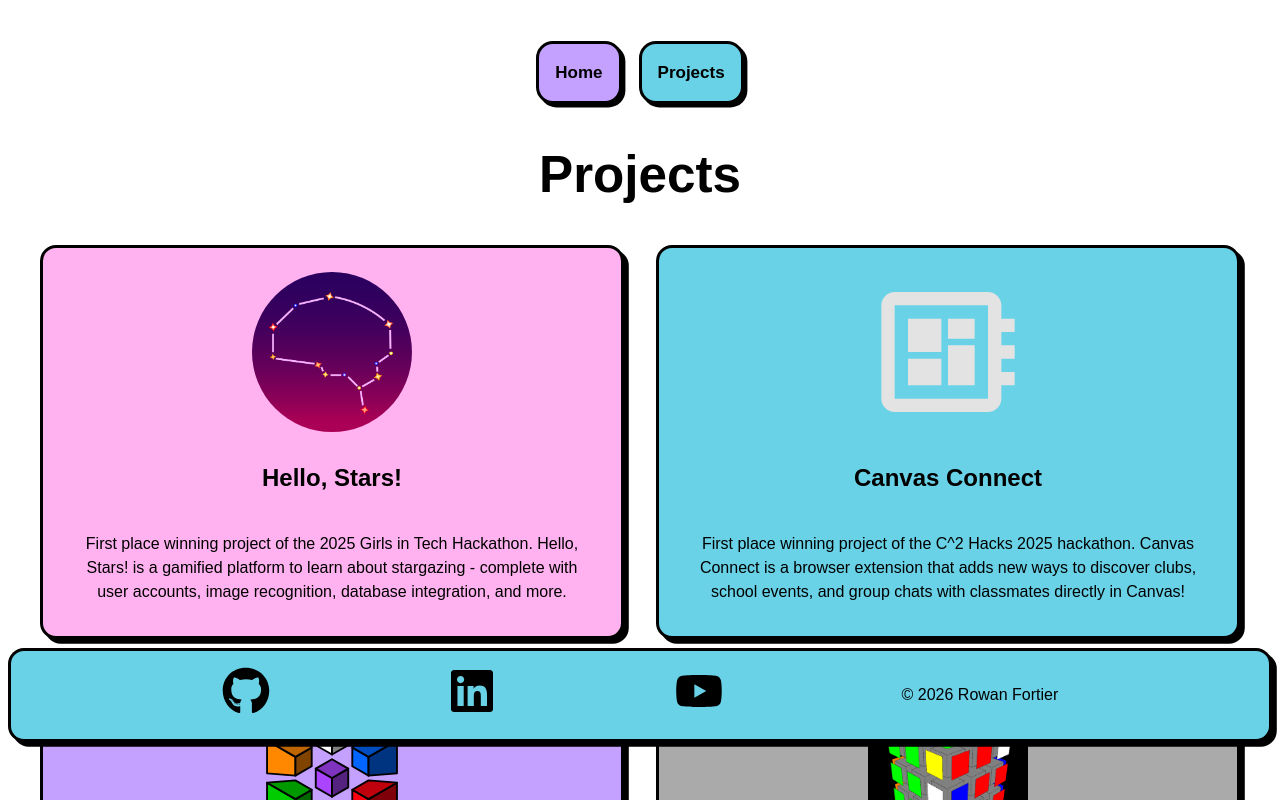
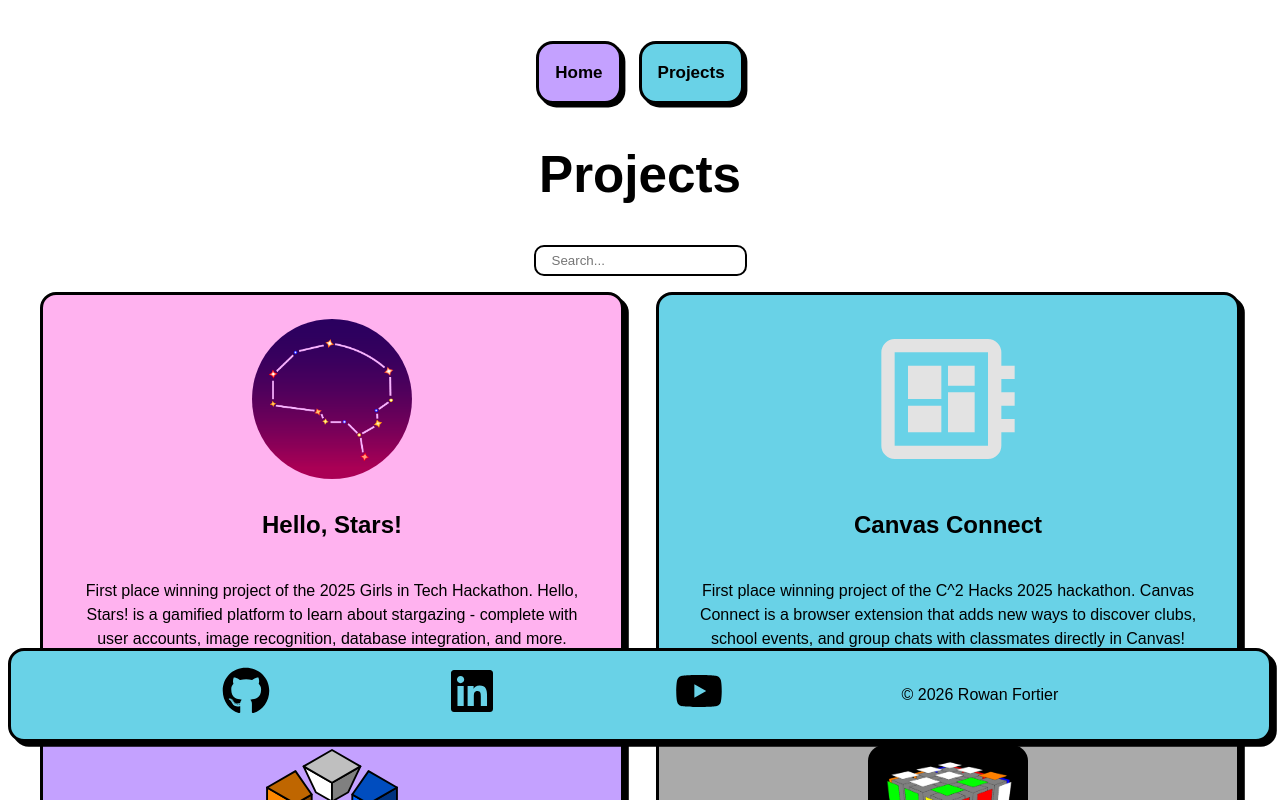
Before and after one commit to blobinaticuber/rowanfortier-website, a React (Vite) app in the folder my-react-app/: page /projects in a window 1280 px wide. Shown: the top 800 px of the page. Built offline with nearby package versions, Linux system fonts and the light colour scheme.

Commit message:
Implement search bar for projects

```diff
--- a/my-react-app/public/projects.json
+++ b/my-react-app/public/projects.json
@@ -9,7 +9,8 @@
             },
             "title" : "Hello, Stars!",
             "description" : "First place winning project of the 2025 Girls in Tech Hackathon. Hello, Stars! is a gamified platform to learn about stargazing - complete with user accounts, image recognition, database integration, and more.",
-            "link" : null
+            "link" : null,
+            "categories" : ["School"]
         },
 
         {
--- a/my-react-app/src/pages/Projects.css
+++ b/my-react-app/src/pages/Projects.css
@@ -9,3 +9,13 @@
         grid-template-columns: 1fr;
     }
 }
+
+input {
+    /* width: 100%; */
+    height: 2em;
+    border-radius: 0.75em;
+    border: 0.2em solid var(--padborder-color);
+    padding: 0 1rem 0 1rem;
+    margin: 0.5rem;
+    /* box-shadow: 0.3em 0.3em var(--padborder-color); */
+}
--- a/my-react-app/src/pages/Projects.jsx
+++ b/my-react-app/src/pages/Projects.jsx
@@ -9,6 +9,8 @@ export function Projects() {
 
     const [data, setData] = useState([]);
     const [loading, setLoading] = useState(true);
+    const [search, setSearch] = useState("");
+    const [filteredData, setFilteredData] = useState([]);
 
     useEffect(() => {
         fetch('projects.json')
@@ -20,10 +22,16 @@ export function Projects() {
         })
         .then(data => {
             setData(data.projects);
+            setFilteredData(data.projects);
             setLoading(false);
         })
 
     }, [])
+
+    const searchUpdate = (event) => {
+        setSearch(event.target.value);
+        setFilteredData(data.filter((project) => (project.description.toUpperCase().includes(search.toUpperCase()))));
+    }
 
     if (loading) return (
         <>
@@ -36,9 +44,10 @@ export function Projects() {
     return (
         <>
             <h1>Projects</h1>
+            <input onChange={searchUpdate} type="text" placeholder="Search..."></input>
                 <div className="grid">
-                {data.map((projects) => (
-                    <Card link={projects.link} color={projects.color}>
+                {filteredData.map((projects) => (
+                    <Card key={projects.key} link={projects.link} color={projects.color}>
                         <div className="vstack">
                             <ImageShape shape={projects.image.shape} path={projects.image.path}/>
                             <h2>{projects.title}</h2>
```
